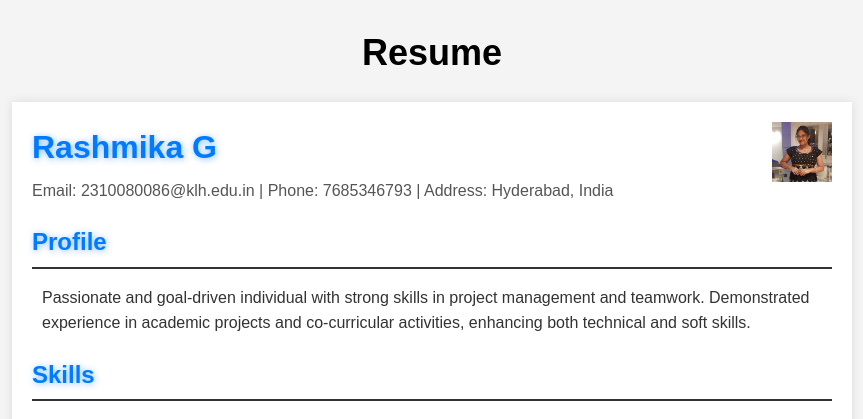
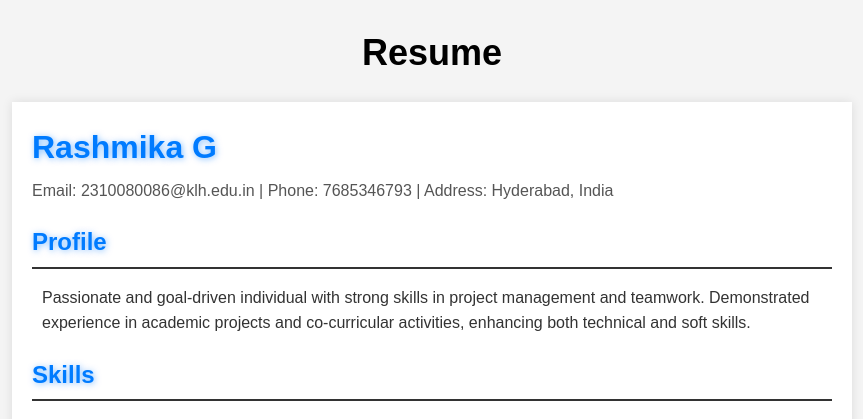
Before and after one commit to 3108-Rashmika/Project_86_3, a Django app: page / in a window 1280 px wide. Shown: the top 419 px of the page, without its empty margins (208-1071 px from the left). Run offline with Django 5.2, Linux system fonts and the light colour scheme.

Commit message:
Final resume

```diff
--- a/App_86_3/templates/home.html
+++ b/App_86_3/templates/home.html
@@ -85,10 +85,6 @@
             <p>Email: 2310080086@klh.edu.in | Phone: 7685346793 | Address: Hyderabad, India</p>
         </div>
 
-        <!-- Profile Image -->
-        <div class="profile-image">
-            <img src="{% static 'C:/Users/Rashmika/Desktop/Django projects/Project_86_3/static/Screenshot 2024-11-08 135127.png' %}" alt="Profile Picture">
-        </div>
 
         <!-- Profile Section -->
         <div class="section">
```
